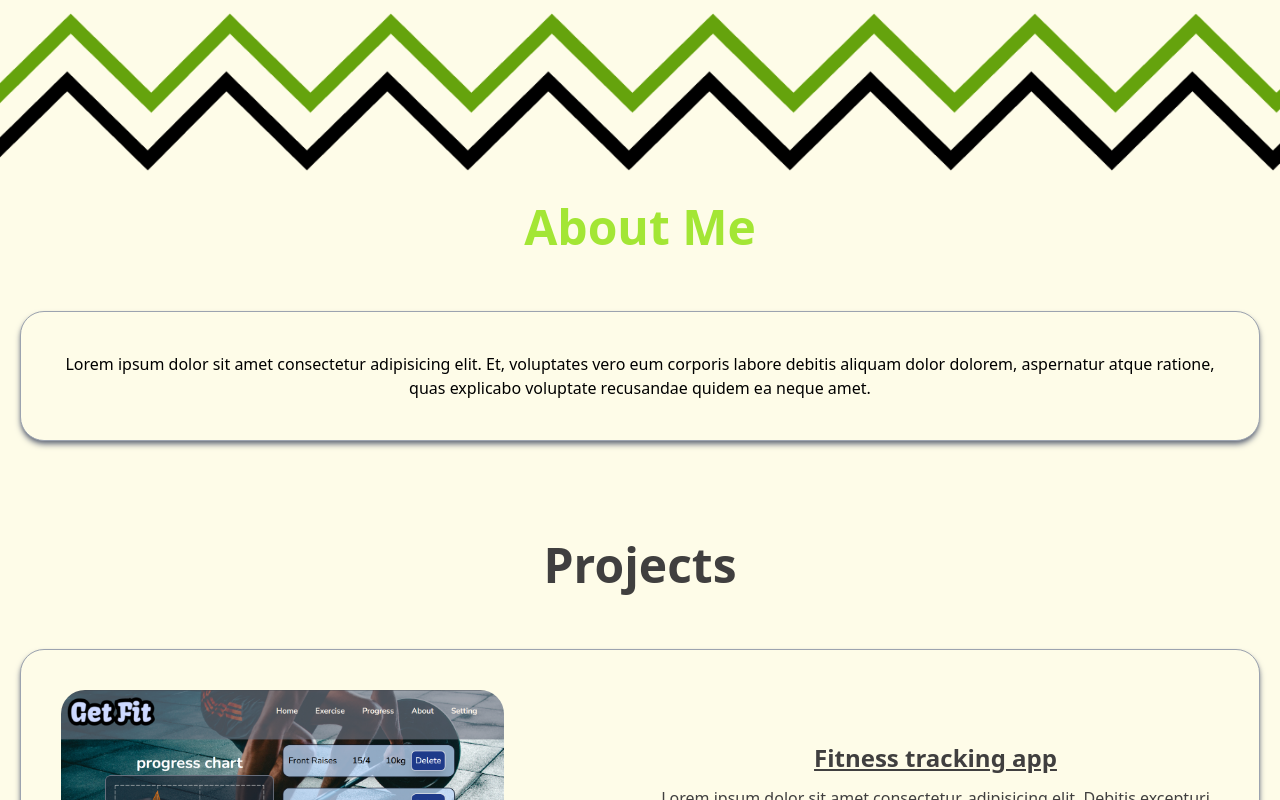
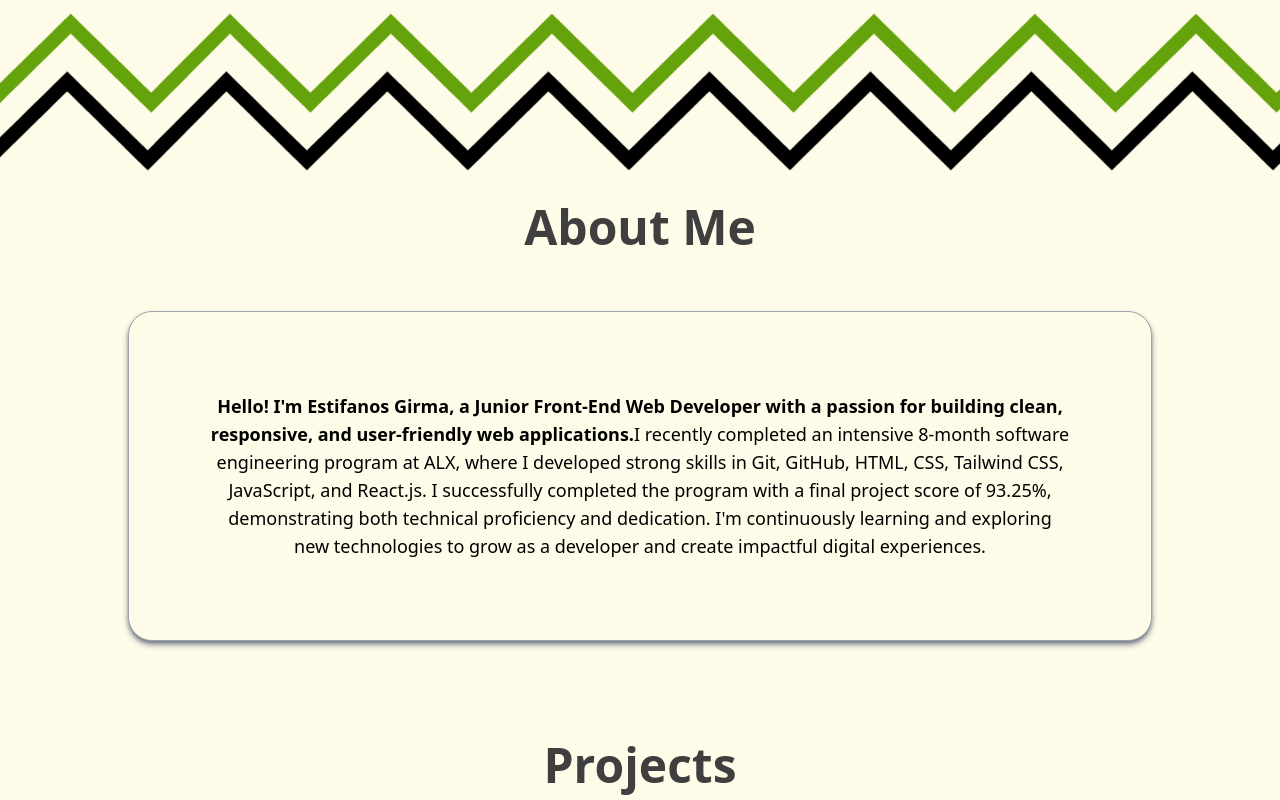
Before and after one commit to Estif-Gi/my-second-portfolio, a React (Vite) app: page / in a window 1280 px wide. Shown: the part 777-1577 px from the top of the page. Built offline with nearby package versions, Linux system fonts and the light colour scheme; what tailwindcss-motion would draw is missing.

Commit message:
about me

```diff
--- a/src/components/Navbar.jsx
+++ b/src/components/Navbar.jsx
@@ -69,7 +69,7 @@ const Navbar = () => {
 
         {menu && (
           <div
-          className={` ${menu && "motion-preset-expand" || !menu && "motion-opacity-out-0"}  left-48 bg-opacity- w-32 text-center justify-self-end flex flex-col gap-2 overflow-hidden transition-all duration-500 ease-in-out p-4 m-3 mt-0.5 rounded-xl bg-lime-700 dark:bg-navbg text-white sm:hidden `}>
+          className={`motion-preset-expand  absolute right-5 top-[90px] z-50 w-32 text-center flex flex-col gap-2 overflow-hidden transition-all duration-300 ease-in-out p-4 rounded-xl bg-lime-700 dark:bg-navbg text-white sm:hidden`}>
             <Link
                 activeClass="active"
                 className="dark:bg-navbg bg-lime-700"
--- a/src/page/AboutMe.jsx
+++ b/src/page/AboutMe.jsx
@@ -1,9 +1,13 @@
 const AboutMe = () => {
     return (
         <>
-            <h1 id="About me" className="text-center  md:p-20 md:pb-10 pt-28 text-3xl sm:text-5xl font-bold text-lime-400 dark:text-logobg">About Me</h1>
-            <div className="border-gray-400 dark:border-gray-200 border rounded-3xl m-5 shadow-gray-500 shadow-md p-10 flex self-center justify-self-center">
-                <p className="dark:text-logobg text-center">Lorem ipsum dolor sit amet consectetur adipisicing elit. Et, voluptates vero eum corporis labore debitis aliquam dolor dolorem, aspernatur atque ratione, quas explicabo voluptate recusandae quidem ea neque amet.</p>
+            <h1 id="About me" className="text-center  md:p-20 md:pb-10 pt-28 text-3xl sm:text-5xl font-bold text-allbg dark:text-logobg">About Me</h1>
+            <div className="border-gray-400 dark:border-gray-200 border rounded-3xl m-5 shadow-gray-500 shadow-md p-10 flex self-center justify-self-center lg:w-[80%]">
+                <p className="dark:text-logobg text-center p-10 lg:text-lg"><span className="font-semibold ">Hello! I'm Estifanos Girma, a Junior Front-End Web Developer with a passion for building clean, responsive, and user-friendly web applications.</span>
+                I recently completed an intensive 8-month software engineering program at ALX, where I developed strong skills in Git, GitHub, HTML, CSS, Tailwind CSS, JavaScript, and React.js.
+                I successfully completed the program with a final project score of 93.25%, demonstrating both technical proficiency and dedication.
+                I'm continuously learning and exploring new technologies to grow as a developer and create impactful digital experiences.
+                </p>
             </div>
         </>
      );
```
